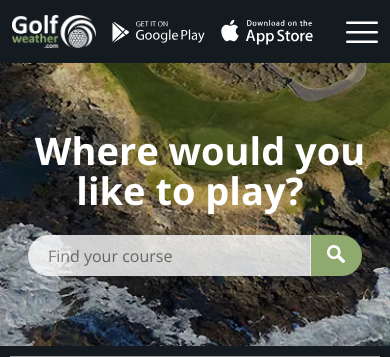
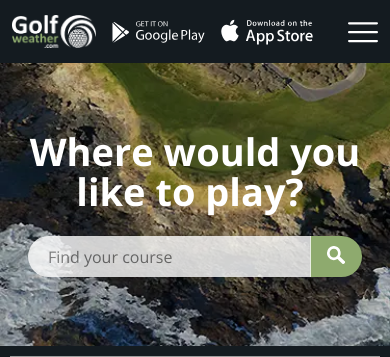
Before and after one commit to Vegas-Kings/web-golfweather, a PHP site: page / in a window 390 px wide. Shown: the top 357 px of the page. Run offline with PHP 8.4, Linux system fonts and the light colour scheme; data that the repository does not hold is empty; some libraries are stand-ins or nearby versions; grey boxes are pictures that could not be loaded.

Commit message:
header & search layout fixed

```diff
--- a/css/gw.css
+++ b/css/gw.css
@@ -519,8 +519,13 @@ option:hover {
 .cover_top {
   position: relative;
   width: auto;
+  min-height: 400px;
   margin: 0 auto;
-  text-align: center
+  text-align: center;
+  background: url(../img/golf_weather_dt.webp) no-repeat 50% 0 / cover;
+  display: flex;
+  align-items: center;
+  justify-content: center;
 }
 
 .fixed-width {
@@ -563,15 +568,14 @@ option:hover {
   /* Stretch to occupy remaining width i.e. flex-grow: 1 and flex-shrink: 1*/
 }
 
-.cover_child {
+/* .cover_child {
   width: 100%;
   height: 130px;
   background-color: transparent;
-  /* Center vertically */
   position: absolute;
   top: 35%;
   text-align: center;
-}
+} */
 
 .search_home {
   color: #000000;
@@ -2800,9 +2804,9 @@ h6 {
     margin: 27px 0 5px 15px;
   }
 
-  .cover_child {
+  /* .cover_child {
     top: 25%;
-  }
+  } */
 
 
   .fcName {
@@ -3111,7 +3115,7 @@ h6 {
   header.mobile-header-wrapper div.row {
     display: grid;
     align-items: center;
-    grid-template-columns: 1fr 1fr 1fr 0.6fr;
+    grid-template-columns: 1fr .6fr .6fr 0.8fr;
     justify-content: center;
   }
 
@@ -3120,12 +3124,16 @@ h6 {
   }
 
   header.mobile-header-wrapper div.row div.burger-menu-container img {
-    max-width: 45px;
+    max-width: 30px;
     margin-left: auto;
   }
 
   footer.deskcontainer {
     display: none;
+  }
+
+  .search_home {
+    width: 400px;
   }
 }
 
@@ -3830,27 +3838,27 @@ h6 {
     height: 283px;
     /* opera */
     overflow: hidden;
-    background-image: url(../img/header_background_mobile.webp);
+    background-image: url(../img/golf_weather_dt.webp);
     background-size: cover;
     background-repeat: no-repeat;
     background-position: center center;
   }
 
-  .cover_child {
+  /* .cover_child {
     width: 100%;
     height: 130px;
     background-color: transparent;
-    /* Center vertically */
     position: absolute;
     top: 24%;
     text-align: center;
-  }
+  } */
 
   .cover_head {
     font-weight: bold;
     font-size: 38px;
     line-height: 38px;
-    padding: 0 10px 0 10px
+    padding: 0 10px 0 10px;
+    white-space: break-spaces;
   }
 
   .search_home {
@@ -3969,6 +3977,15 @@ datalist {
     margin: -53px 0 0 89px;
   }
 
+  .cover_top {
+    background-image: url(../img/header_background_mobile.webp);
+    min-height: 283px;
+  }
+
+  header.mobile-header-wrapper div.row {
+    grid-template-columns: 1fr 1fr 1fr 0.6fr;
+  }
+
   header.mobile-header-wrapper div.row div.burger-menu-container img {
     width: 32px;
   }
--- a/includes/header.php
+++ b/includes/header.php
@@ -736,7 +736,6 @@ function buildContent(property) {
 	<?php if(isset($hp)){?>
 	<div class="cover_top">
 		<form name="qSearch" method="get" action="course-weather-search.php">
-		<img src="<?php echo $dirAdj;?>img/golf_weather_dt.webp" class="cover-body" />
 		<div class="cover_child">
 			<span class="cover_head">Where would you like to play?</span><br /><br />
 			<div style="display: inline-block;vertical-align: top"><input name="search_home" class="search_home" id="search_home" placeholder="Find your course" onchange="checkInpSearchHP();" /></div>
```
